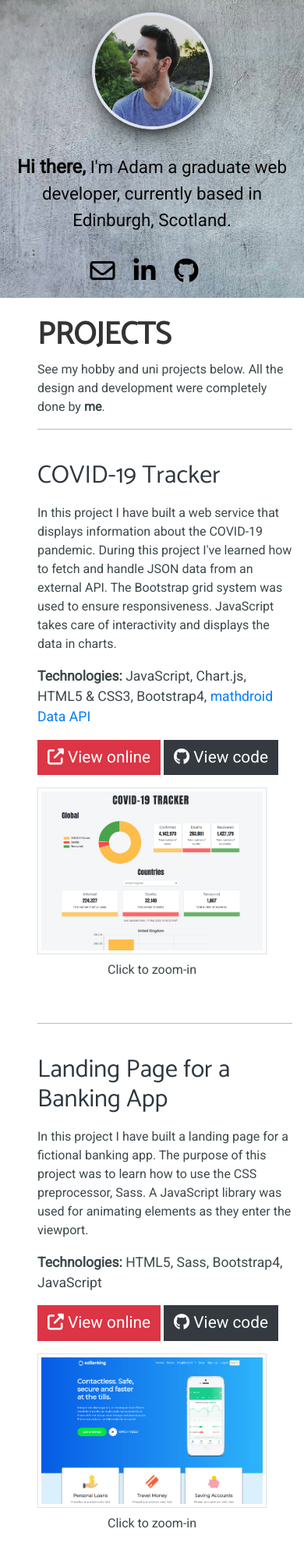
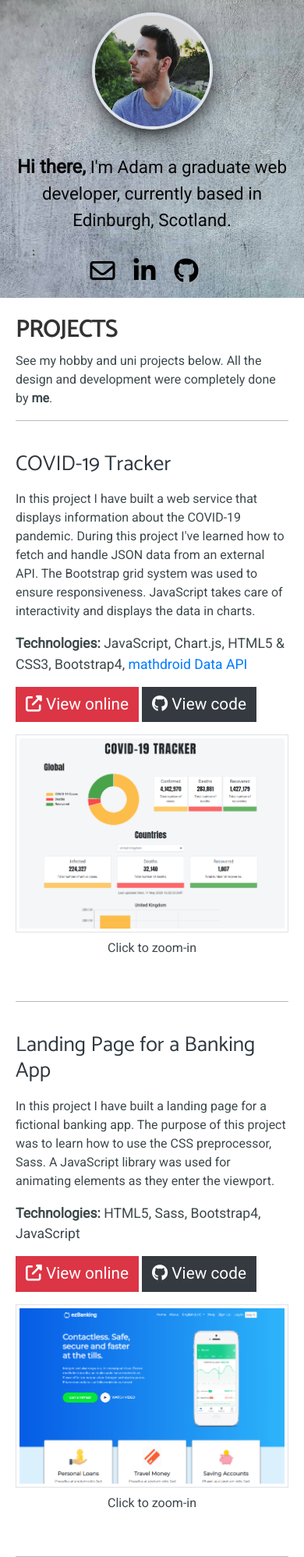
Before and after one commit to bertusrocky/portfolio, a plain HTML site: page index.html in a window 390 px wide. Shown: the top 1997 px of the page at 78% size. Drawn offline with nearby package versions, Linux system fonts and the light colour scheme.

Commit message:
fixed mobile

```diff
--- a/css/style.css
+++ b/css/style.css
@@ -70,6 +70,10 @@ hr{
   color:#ffff;
 }
 
+#right{
+  padding-left: 35px;
+}
+
 #left{
   background: url('../img/side.jpg');
   background-size: cover;
@@ -95,3 +99,17 @@ hr{
       bottom: 0;
   }
 }
+
+@media (max-width: 576px){
+  #right{
+    padding-left: 20px;
+    padding-right: 20px;
+  }
+  h2{
+    font-size: 1.7rem;
+  }
+
+  h1{
+    font-size: 1.9rem;
+  }
+}
--- a/index.html
+++ b/index.html
@@ -37,7 +37,7 @@
         <div id="right" class="col-md-9 col-12 offset-0 offset-md-3">
           <!-- TOP ROW -->
           <div class="row">
-            <div class="col-12 pl-5 mt-4">
+            <div class="col-12 mt-4">
               <h1>Projects</h1>
               <p>See my hobby and uni projects below. All the design and development were completely done by <strong>me</strong>.</p>
               <hr>
@@ -46,14 +46,14 @@
 
           <!-- FIRST PROJECT ROW -->
           <div class="row mt-4">
-            <div class="col-md-6 pl-5">
+            <div class="col-md-6">
               <h2 class="pb-2">COVID-19 Tracker</h2>
               <p>In this project I have built a web service that displays information about the COVID-19 pandemic. During this project I've learned how to fetch and handle JSON data from an external API. The Bootstrap grid system was used to ensure responsiveness. JavaScript takes care of interactivity and displays the data in charts. </p>
              <p class="tech"><strong>Technologies: </strong>JavaScript, Chart.js, HTML5 & CSS3, Bootstrap4, <a href="https://github.com/mathdroid/covid-19-api" target="_blank">mathdroid Data API</a></p>
              <a href="https://bertusrocky.github.io/coronatracker/" target="_blank" class="btn btn-danger"><i class="fas fa-external-link-alt"></i> View online</a>
              <a href="https://github.com/bertusrocky/coronatracker" target="_blank" class="btn btn-dark"><i class="fab fa-github"></i> View code</a>
           </div>
-          <div class="col-md-6 mx-auto pl-5 pr-5">
+          <div class="col-md-6 mx-auto">
             <div class="gallery pt-3">
               <a href="img/full/corona.png"><img src="img/thumb/coronathumb.png" class="img-fluid img-thumbnail" alt=""/></a>
               <p class="text-center mt-2">Click to zoom-in</p>
@@ -63,21 +63,21 @@
 
         <!-- HORIZONTAL LINE -->
         <div class="row mt-4">
-          <div class="col-12 pl-5">
+          <div class="col-12">
             <hr>
           </div>
         </div>
 
         <!-- SECOND PROJECT ROW -->
         <div class="row mt-4">
-          <div class="col-md-6 pl-5">
+          <div class="col-md-6">
             <h2 class="pb-2">Landing Page for a Banking App</h2>
             <p>In this project I have built a landing page for a fictional banking app. The purpose of this project was to learn how to use the CSS preprocessor, Sass. A JavaScript library was used for animating elements as they enter the viewport.</p>
            <p class="tech"><strong>Technologies: </strong>HTML5, Sass, Bootstrap4, JavaScript</p>
            <a href="https://bertusrocky.github.io/bank_landingpage/" target="_blank" class="btn btn-danger"><i class="fas fa-external-link-alt"></i> View online</a>
            <a href="https://github.com/bertusrocky/bank_landingpage" target="_blank" class="btn btn-dark"><i class="fab fa-github"></i> View code</a>
         </div>
-        <div class="col-md-6 mx-auto pl-5 pr-5">
+        <div class="col-md-6 mx-auto">
           <div class="gallery pt-3">
             <a href="img/full/banking.png"><img src="img/thumb/bankingthumb.png" class="img-fluid img-thumbnail" alt=""/></a>
             <p class="text-center mt-2">Click to zoom-in</p>
@@ -87,20 +87,20 @@
 
       <!-- HORIZONTAL LINE -->
       <div class="row mt-4">
-        <div class="col-12 pl-5">
+        <div class="col-12">
           <hr>
         </div>
       </div>
 
       <!-- THIRD PROJECT ROW -->
       <div class="row mt-4">
-        <div class="col-md-6 pl-5">
+        <div class="col-md-6">
           <h2 class="pb-2">University Library Book Recommendation Service</h2>
           <p>This web app was made for the Advanced web technologies module at Napier University. From this project I've learned how to connect the front-end to the back-end. Logged in users can send recommendations to the library for future book purchases. I received a first class grade for this work.</p>
          <p class="tech"><strong>Technologies: </strong>Python & Flask, Jinja2, SQLite3, Bootstrap4</p>
          <a href="https://github.com/bertusrocky/uni_coursework" target="_blank" class="btn btn-dark"><i class="fab fa-github"></i> View code</a>
       </div>
-      <div class="col-md-6 mx-auto pl-5 pr-5">
+      <div class="col-md-6 mx-auto">
         <div class="gallery pt-3">
           <a href="img/full/library.png"><img src="img/thumb/librarythumb.png" class="img-fluid img-thumbnail" alt=""/></a>
           <p class="text-center mt-2">Click to zoom-in</p>
@@ -110,21 +110,21 @@
 
     <!-- HORIZONTAL LINE -->
     <div class="row mt-4">
-      <div class="col-12 pl-5">
+      <div class="col-12">
         <hr>
       </div>
     </div>
 
     <!-- FOURTH PROJECT ROW -->
     <div class="row mt-4">
-      <div class="col-md-6 pl-5">
+      <div class="col-md-6">
         <h2 class="pb-2">My Dynamic Homepage</h2>
         <p>A homepage that I created for myself. All the data is updated dynamically using JavaScript. The weather information comes from an external API. I used the Google Chrome extension <a href="https://momentumdash.com/" target="_blank">Momentum</a> as a reference to create the user interface.</p>
        <p class="tech"><strong>Technologies: </strong>JavaScript, HTML5 & CSS3, <a href="https://www.weatherbit.io/api" target="_blank">Weatherbit API</a></p>
        <a href="https://bertusrocky.github.io/my_home_page/" target="_blank" class="btn btn-danger"><i class="fas fa-external-link-alt"></i> View online</a>
        <a href="https://github.com/bertusrocky/my_home_page" target="_blank" class="btn btn-dark"><i class="fab fa-github"></i> View code</a>
     </div>
-    <div class="col-md-6 mx-auto pl-5 pr-5">
+    <div class="col-md-6 mx-auto">
       <div class="gallery pt-3">
         <a href="img/full/homepage.png"><img src="img/full/homepage.png" class="img-fluid img-thumbnail" alt=""/></a>
         <p class="text-center mt-2">Click to zoom-in</p>
@@ -134,7 +134,7 @@
 
   <!-- HORIZONTAL LINE -->
   <div class="row mt-4">
-    <div class="col-12 pl-5 pb-4">
+    <div class="col-12 pb-4">
 
     </div>
   </div>
```
